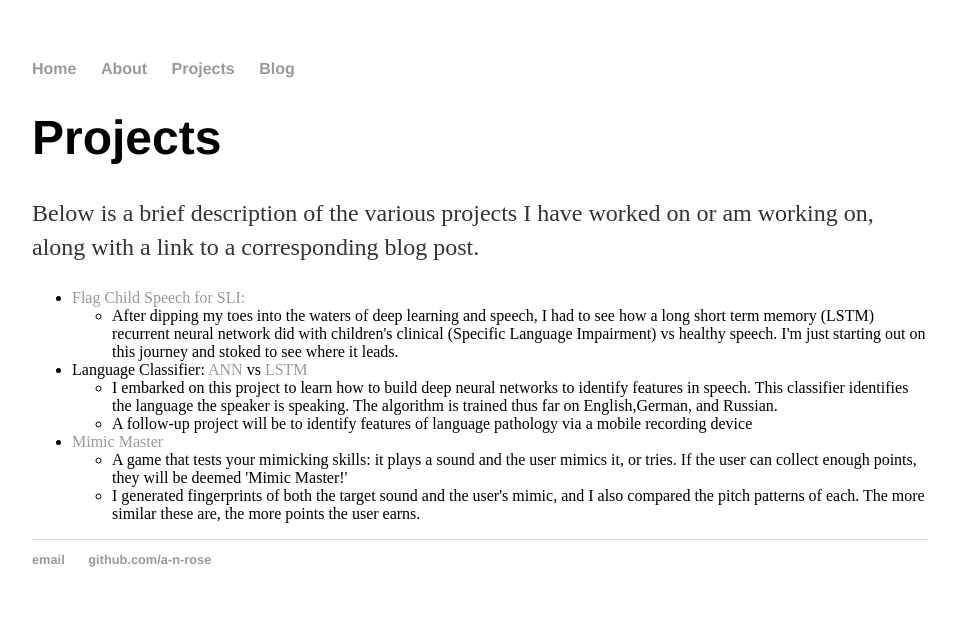
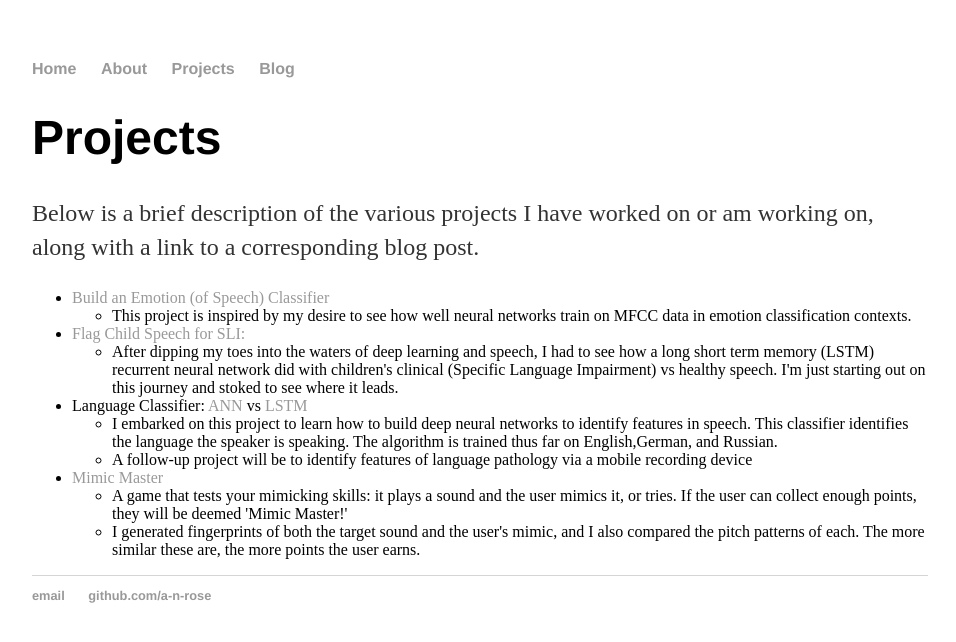
Before and after one commit to a-n-rose/a-n-rose.github.io, a Jekyll site: the page built from projects/index.html, in a window 1280 px wide. Shown: the top 642 px of the page, without its empty margins (160-1116 px from the left). Built offline with Jekyll 4.4.1, drawn with Linux system fonts in a browser that asks for light colours.

Commit message:
Add emotion classifier project to projects page

```diff
--- a/projects/index.html
+++ b/projects/index.html
@@ -8,7 +8,13 @@ title: Aislyn's Projects
 			<p>Below is a brief description of the various projects I have worked on or am working on, along with a link to a corresponding blog post.</p>
 
 			<ul class="projects_list">
-				<li> <a href="https://a-n-rose.github.io/2018/09/09/ID-SLI-speech.html">Flag Child Speech for SLI: </a> </li>
+
+				<li> <a href="/2018/09/11/emotion-classifier.html">Build an Emotion (of Speech) Classifier </a> </li>
+				<ul class="project_description">
+					<li>This project is inspired by my desire to see how well neural networks train on MFCC data in emotion classification contexts.</li>
+					</ul>
+
+				<li> <a href="/2018/09/09/ID-SLI-speech.html">Flag Child Speech for SLI: </a> </li>
 				<ul class="project_description">
 					<li>After dipping my toes into the waters of deep learning and speech, I had to see how a long short term memory (LSTM) recurrent neural network did with children's clinical (Specific Language Impairment) vs healthy speech. I'm just starting out on this journey and stoked to see where it leads.</li>
 					</ul>
```
